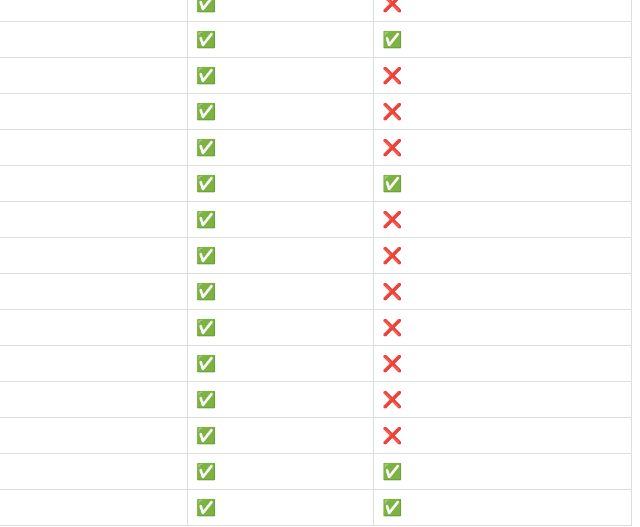
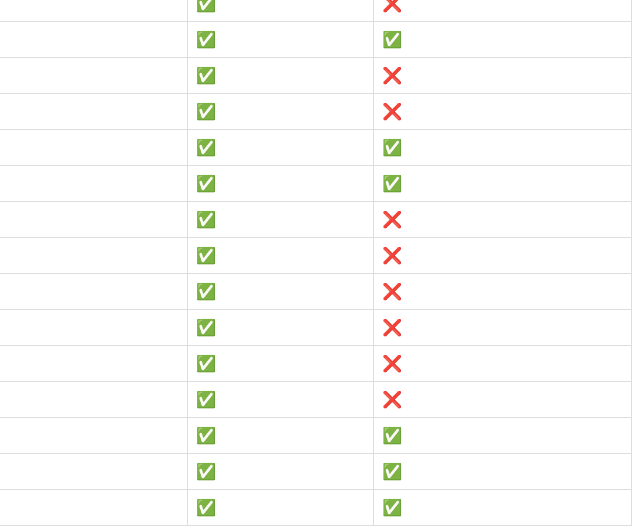
Before and after one commit to hwchase17/langchain-pages, a plain HTML site: page features.html in a window 1280 px wide. Shown: the part 1020-1547 px from the top of the page, 640-1280 px from the left. Drawn offline with Linux system fonts and the light colour scheme.

Commit message:
Update features.html

```diff
--- a/features.html
+++ b/features.html
@@ -66,7 +66,7 @@
     <tr><td>SQL Database Chain</td><td>✅</td><td>✅</td></tr>
     <tr><td>API Chain</td><td>✅</td><td>❌</td></tr>
     <tr><td>Transformation Chain</td><td>✅</td><td>❌</td></tr>
-    <tr><td>Constitutional Chain</td><td>✅</td><td>❌</td></tr>
+    <tr><td>Constitutional Chain</td><td>✅</td><td>✅</td></tr>
     <tr><td>Conversational Chain</td><td>✅</td><td>✅</td></tr>
     <tr><td>Graph QA Chain</td><td>✅</td><td>❌</td></tr>
     <tr><td>HyDE Chain</td><td>✅</td><td>❌</td></tr>
@@ -74,7 +74,7 @@
     <tr><td>LLM Math Chain</td><td>✅</td><td>❌</td></tr>
     <tr><td>PAL Chain</td><td>✅</td><td>❌</td></tr>
     <tr><td>LLM Requests Chain</td><td>✅</td><td>❌</td></tr>
-    <tr><td>Moderation Chain</td><td>✅</td><td>❌</td></tr>
+    <tr><td>Moderation Chain</td><td>✅</td><td>✅</td></tr>
     <tr><td>Sequential Chain</td><td>✅</td><td>✅</td></tr>
     <tr><td>Simple Sequential Chain</td><td>✅</td><td>✅</td></tr>
   </table>
```
